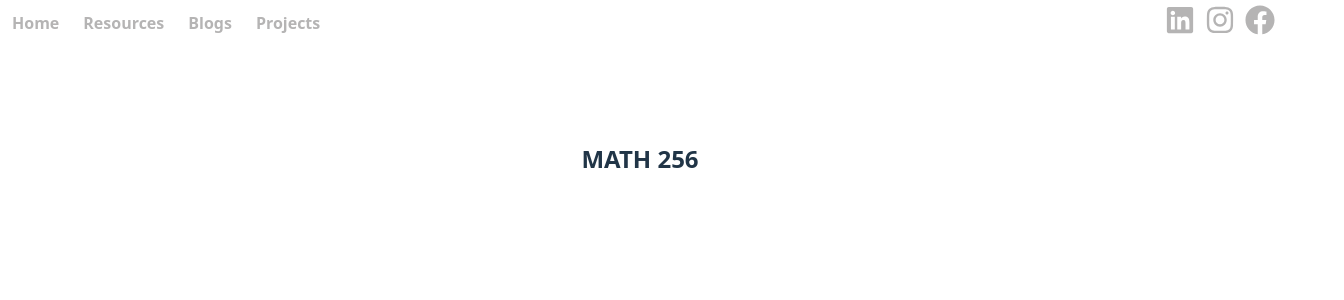
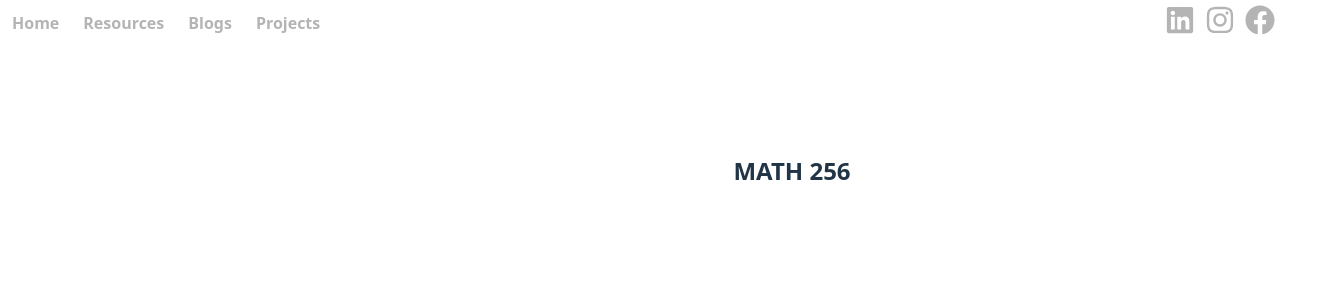
Before and after one commit to ttrieu2025/personal-website, a React (Vite) app: page /Resources in a window 1280 px wide. Shown: the top 300 px of the page, 1344 px wide, since content can reach past the window. Built offline with nearby package versions, Linux system fonts and the light colour scheme.

Commit message:
Blog lists

```diff
--- a/src/App.css
+++ b/src/App.css
@@ -3,6 +3,7 @@
   margin: 0 auto;
   padding: 2rem;
   text-align: center;
+  padding-top: 5rem;
 }
 
 
@@ -117,6 +118,23 @@
   text-decoration: none;
   color: #b5b4b4;
   font-weight: bold;
-  padding: 8px 12px;       /* makes links fully clickable */
-  margin-bottom: 30px;
 }
+.blogs-layout {
+  display: fixed;
+  gap: 150px; /* space between button list and viewer */
+}
+
+.blog-list {
+  position: fixed;       /* stays on the left while scrolling */
+  top: 100px;            /* below your header */
+  left: 20px;            /* distance from left edge */
+  display: flex;
+  flex-direction: column;
+  gap: 10px;
+  width: 200px;           /* fixed width */
+}
+
+.blog-viewer {
+  margin-left: 240px;     /* width of .blog-list + some spacing */
+  padding: 20px;          /* optional padding for content */
+}
--- a/src/Pages/Blogs.jsx
+++ b/src/Pages/Blogs.jsx
@@ -30,14 +30,14 @@ function Blogs() {
       <div className="blog-list" >
         {Blogitems.map((item) => (
           <div>
-            <a
+            <button
               key={item.id}
               className={`Blogitems${current.id === item.id ? "active" : ""
                 }`}
               onClick={() => next(item)}
             >
               {item.title}
-            </a>
+            </button>
             <br />
           </div>
         ))}
```
